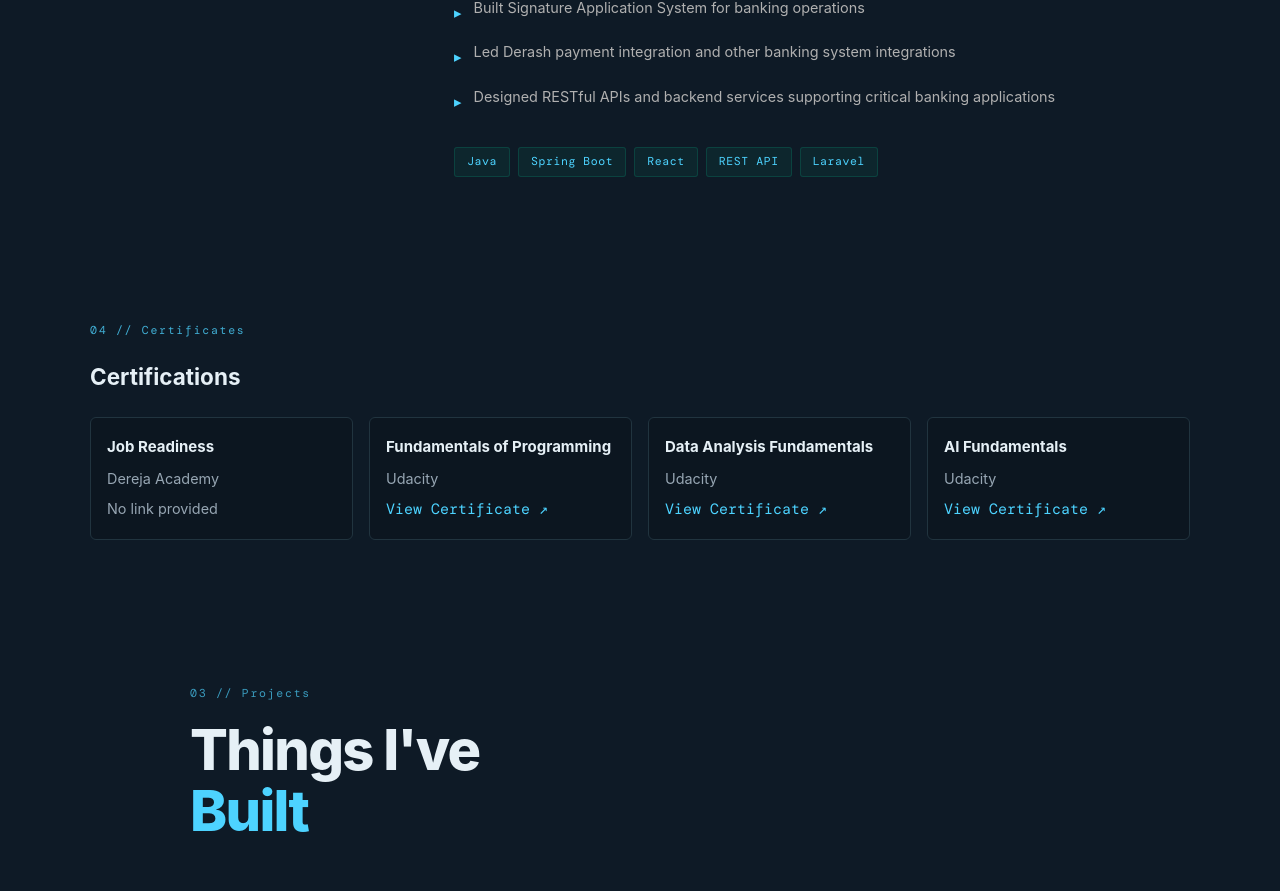
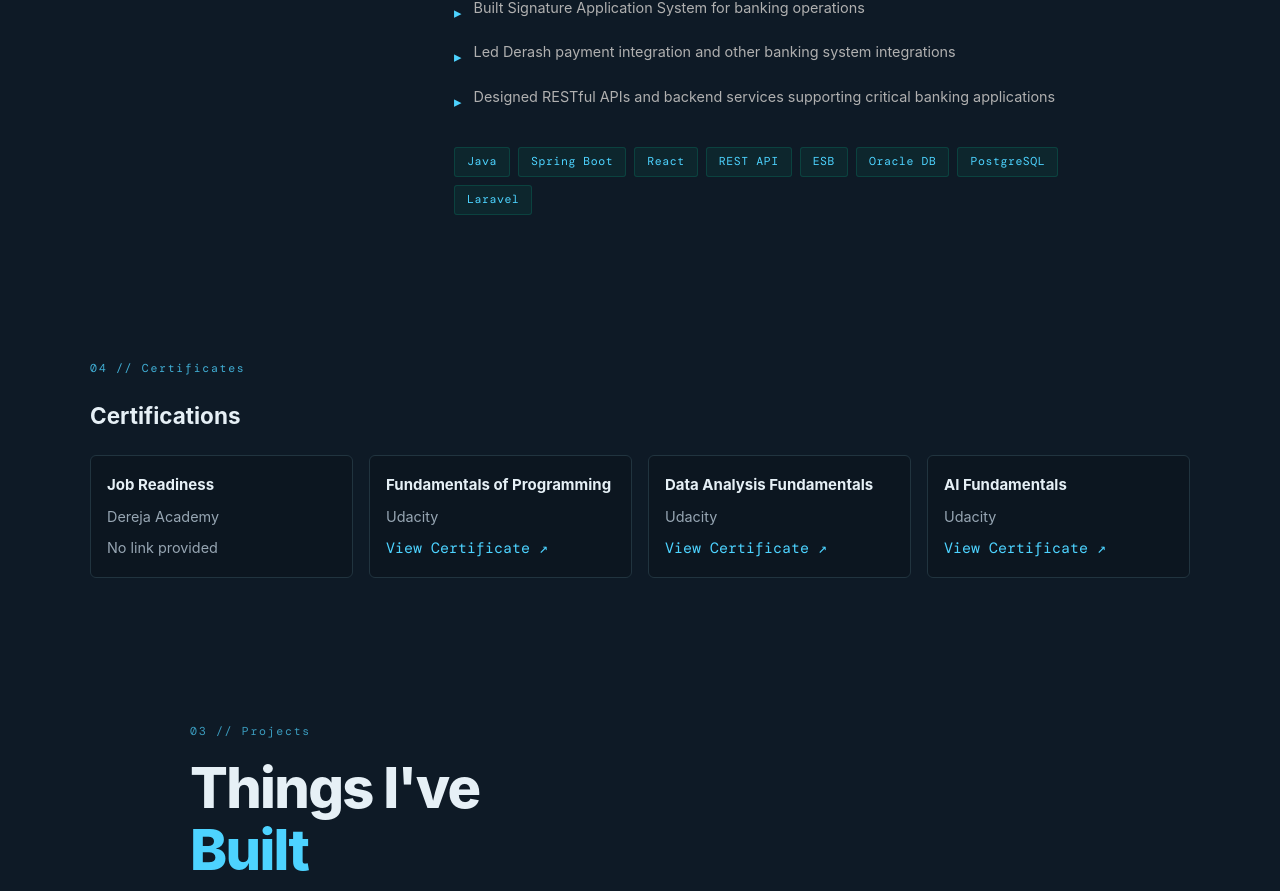
Before and after one commit to Samuel-Asamnew/portfolio, a React (Vite) app: page / in a window 1280 px wide. Shown: the part 1491-2382 px from the top of the page. Built offline with nearby package versions, Linux system fonts and the light colour scheme; a web font is replaced by a local one.

Commit message:
Initial commit

```diff
--- a/src/data.js
+++ b/src/data.js
@@ -34,7 +34,7 @@ export const data = {
         "Led Derash payment integration and other banking system integrations",
         "Designed RESTful APIs and backend services supporting critical banking applications",
       ],
-      tech: ["Java", "Spring Boot", "React", "REST API", "Laravel"],
+      tech: ["Java", "Spring Boot", "React", "REST API", "ESB","Oracle DB","PostgreSQL", "Laravel"],
     },
     {
       role: "Backend Developer",
```
